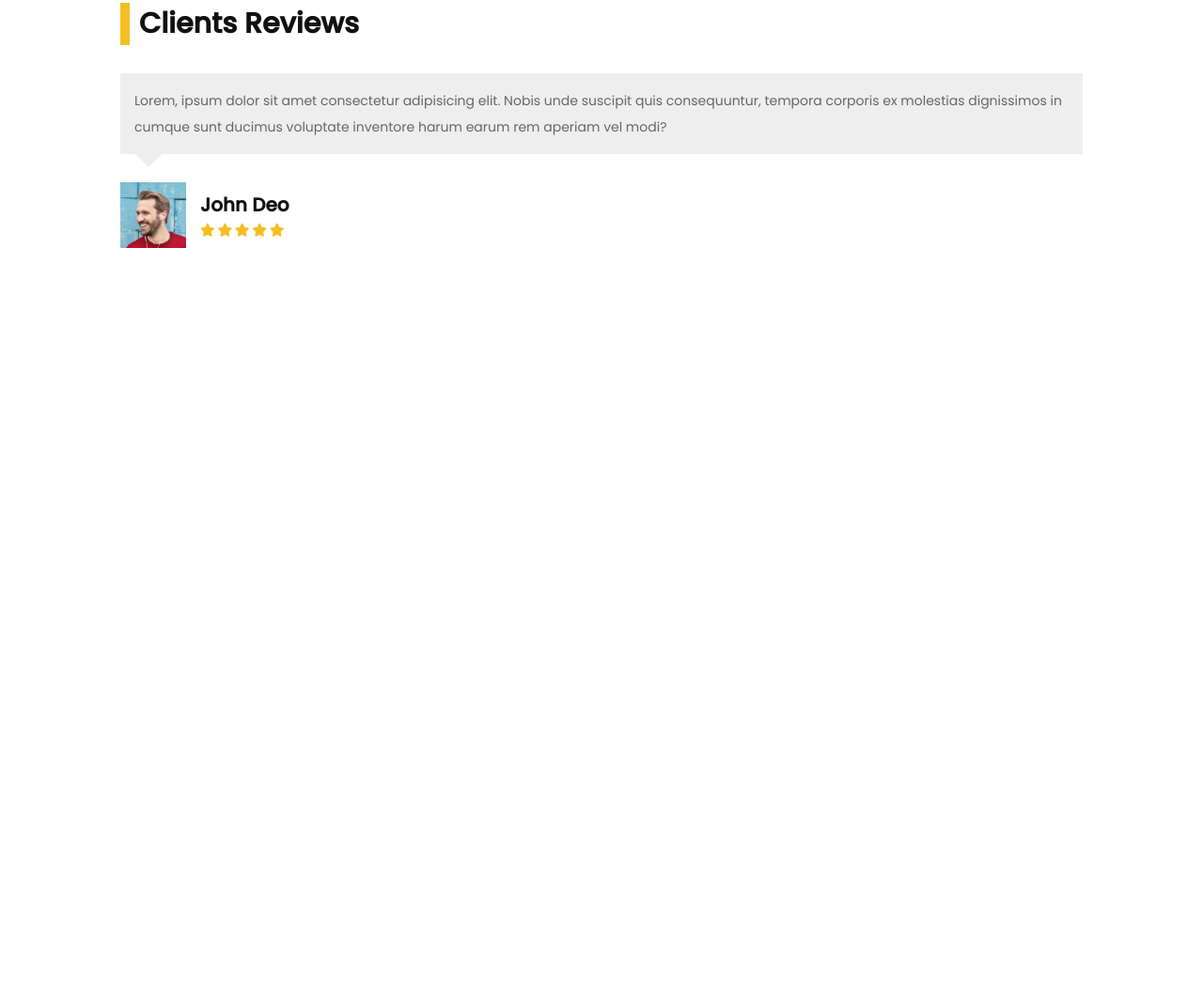
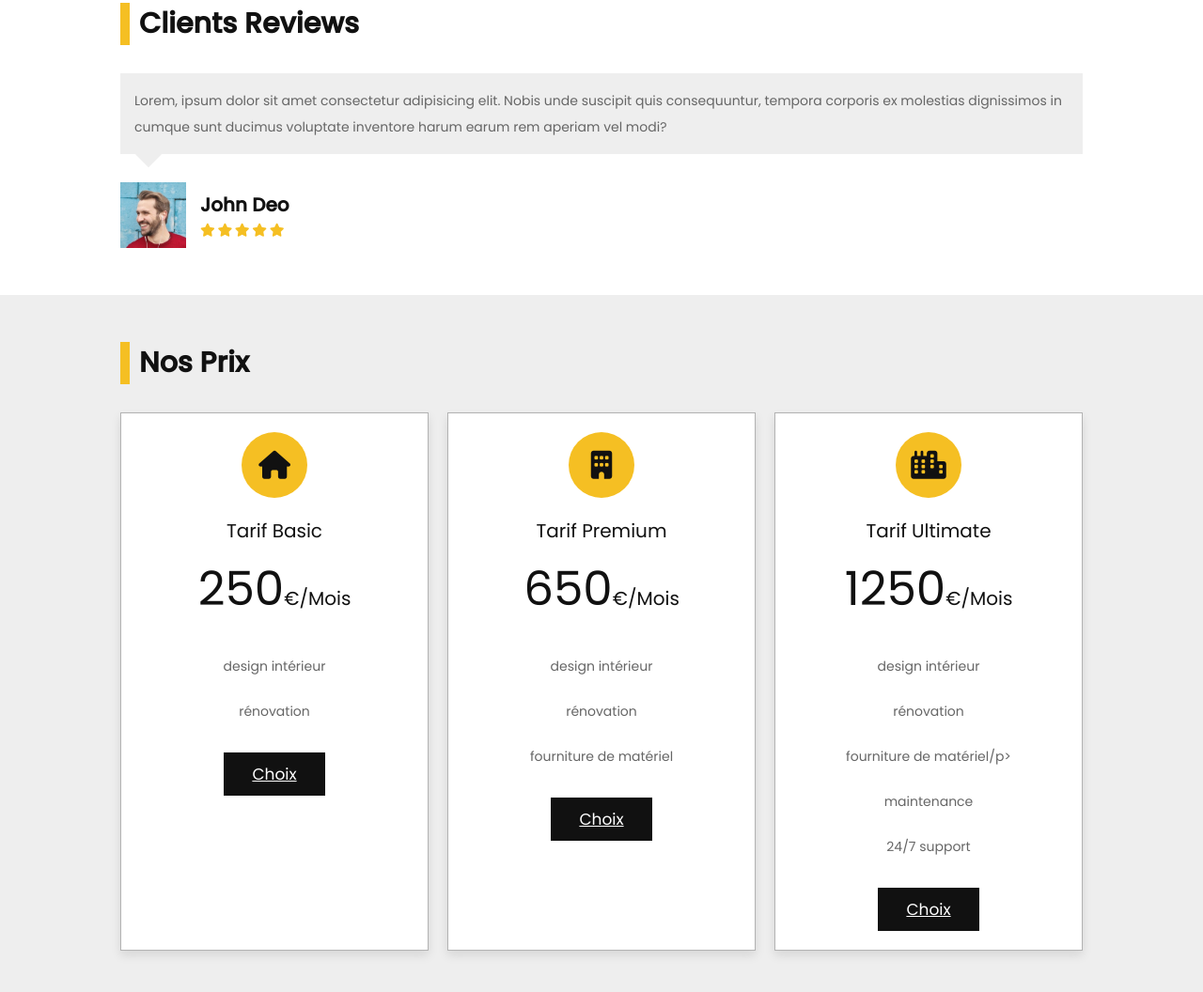
Before and after one commit to RENZOZ78/RENO-CONSTRUCTION, a website with bundled scripts: page index.html in a window 1280 px wide. Shown: the part 3672-4728 px from the top of the page at 94% size. Before the commit the page ends 3986 px from the top, so only its background shows below. Built offline with nearby package versions, Linux system fonts and the light colour scheme; a script that the page names is missing; a web font is replaced by a local one.

Commit message:
section prix-vignettes

```diff
--- a/index.html
+++ b/index.html
@@ -479,6 +479,58 @@
 <!-- FIN REVIEWS SECTION -->
 
 
+<!-- SECTION PRIX  -->
+
+<section class="pricing" id="pricing">
+
+   <h1 class="heading"> nos prix </h1>
+
+   <div class="box-container">
+
+      <div class="box">
+         <i class="fas fa-home"></i>
+         <h3>tarif basic</h3>
+         <div class="price">250<span>€</span><span>/mois</span></div>
+         <div class="list">
+            <p>design intérieur</p>
+            <p>rénovation</p>
+         </div>
+         <a href="#" class="btn">choix</a>
+      </div>
+
+      <div class="box">
+         <i class="fas fa-building"></i>
+         <h3>tarif premium</h3>
+         <div class="price">650<span>€</span><span>/mois</span></div>
+         <div class="list">
+            <p>design intérieur</p>
+            <p>rénovation</p>
+            <p>fourniture de matériel</p>
+         </div>
+         <a href="#" class="btn">choix</a>
+      </div>
+
+      <div class="box">
+         <i class="fas fa-city"></i>
+         <h3>tarif ultimate </h3>
+         <div class="price">1250<span>€</span><span>/mois</span></div>
+         <div class="list">
+            <p>design intérieur</p>
+            <p>rénovation</p>
+            <p>fourniture de matériel/p>
+            <p>maintenance</p>
+            <p>24/7 support</p>
+         </div>
+         <a href="#" class="btn">choix</a>
+      </div>
+
+   </div>
+
+</section>
+
+<!-- FIN SECTION PRIX -->
+
+
 
         <!-- custom js file link -->
         <script src="js/script.js" ></script>
--- a/style.scss
+++ b/style.scss
@@ -587,6 +587,56 @@ html{
    }
 }
 
+// PRIX-------------------------
+.pricing{
+   background: var(--light-bg);
+
+   .box-container{
+      @include grid(30rem);
+
+      .box{
+         background: var(--white);
+         text-align: center;
+         padding:2rem;
+         border:var(--border);
+         box-shadow: var(--box-shadow);
+
+         i{
+            font-size: 3rem;
+            height: 7rem;
+            width: 7rem;
+            line-height: 7rem;
+            border-radius: 50%;
+            margin-bottom: 2rem;
+            background: var(--yellow);
+            color:var(--black);
+         }
+
+         h3{
+            @include titleText(2rem);
+            font-weight: normal;
+         }
+
+         .price{
+            padding:1rem 0;
+            @include titleText(5rem);
+
+            span{
+               font-size: 2rem;
+            }
+         }
+
+         .list{
+            padding:1rem 0;
+
+            p{
+               padding:1rem 0;
+               @include graphText(1.4rem);
+            }
+         }
+      }
+   }
+}
 
 
 // media queries---------------------------------------------------
```
Also changed, not shown: css/style.css, 1 other file.
